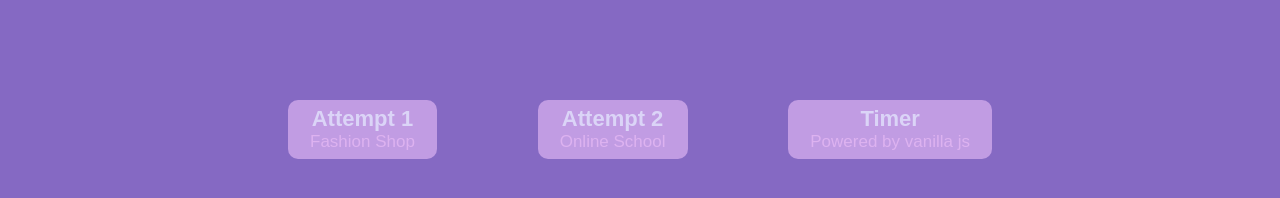
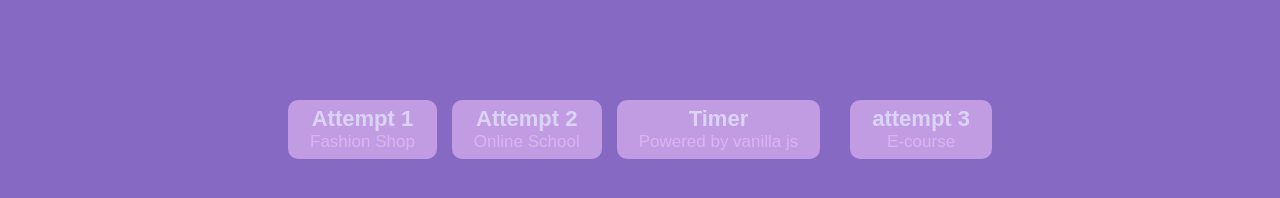
Before and after one commit to rizzarigen/learn-layout, a plain HTML site: page index.html in a window 1280 px wide. Shown: the part 56-254 px from the top of the page. Drawn offline with Linux system fonts and the light colour scheme; a web font is replaced by a local one.

Commit message:
merge from attempt3

```diff
--- a/index.html
+++ b/index.html
@@ -50,6 +50,13 @@
                 <p class="content-card-rect-description">Powered by vanilla js</p>
             </div>
         </a>
+        <br>
+        <a href="./attempt3/index.html" class="content-card">
+            <div class="content-card-rect">
+                <p class="content-card-rect-head">attempt 3</p>
+                <p class="content-card-rect-description">E-course</p>
+            </div>
+        </a>
 
 
 
```
